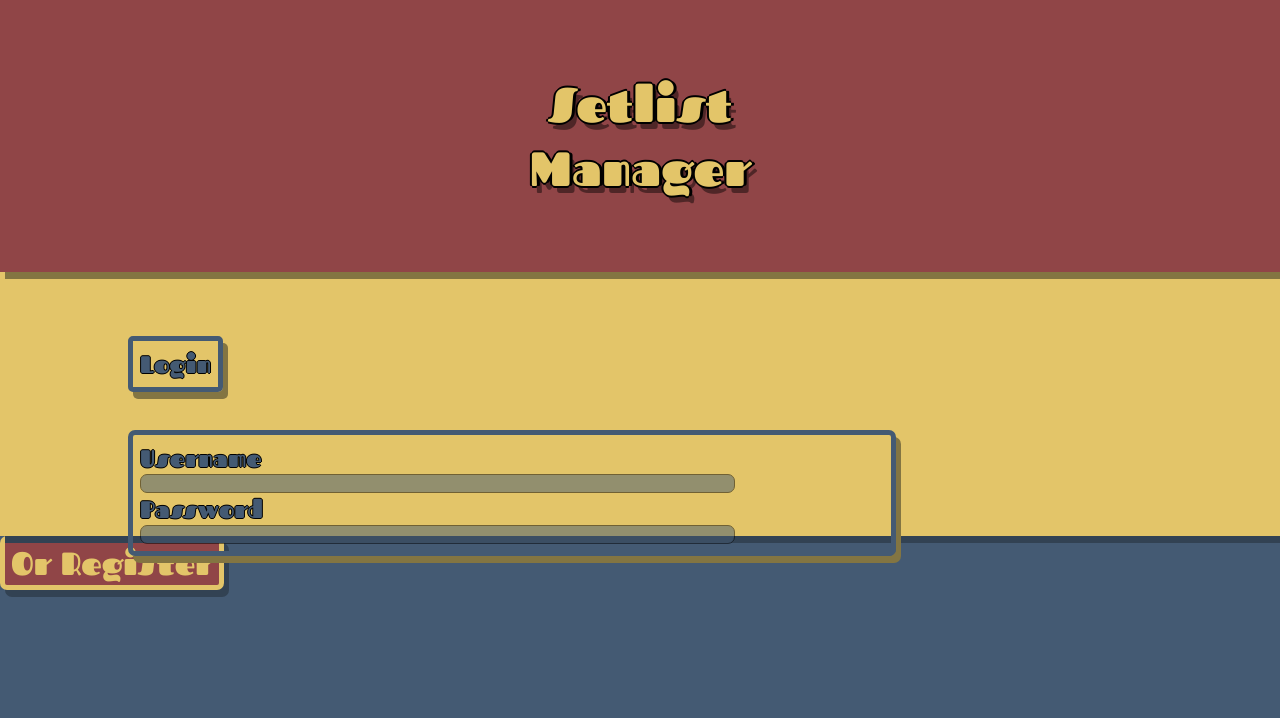
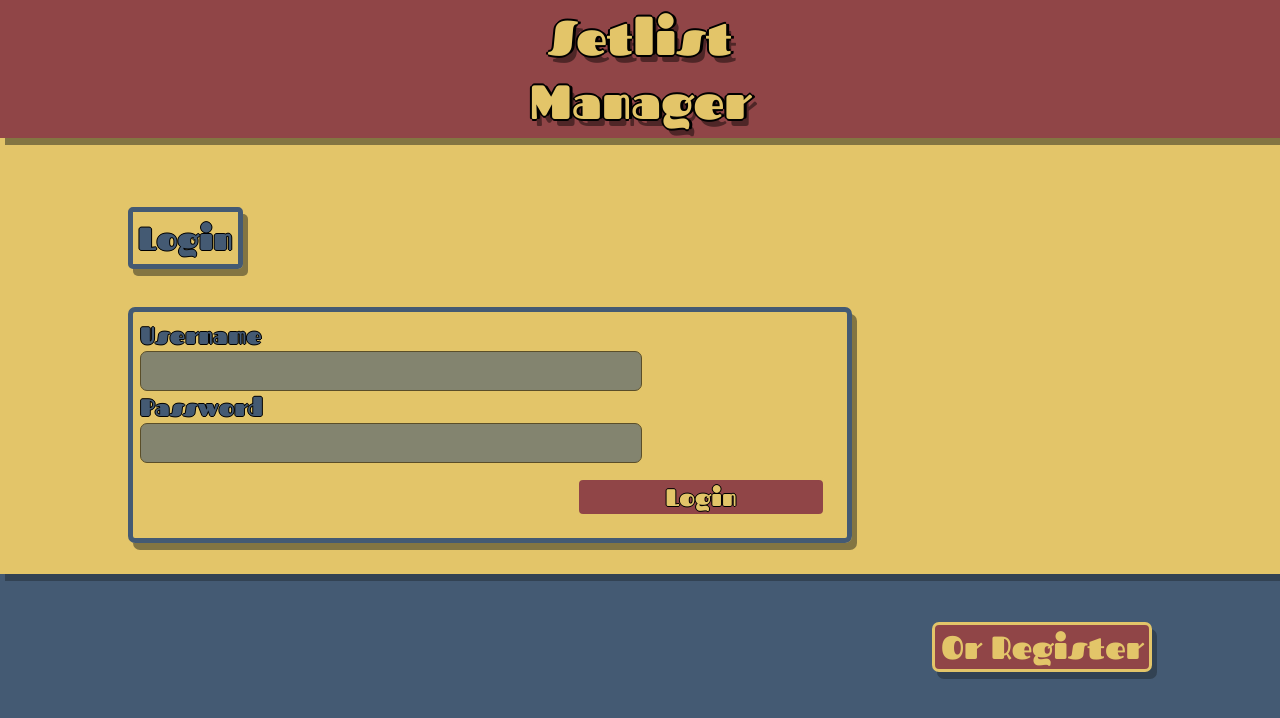
Before and after one commit to Big-beatz/setlist-manager, a React (Create React App) app: page /login in a window 1280 px wide. Shown: the top 718 px of the page. Built offline with nearby package versions, Linux system fonts and the light colour scheme.

Commit message:
register en login pagina dezelfde pagina gemaakt, input blijft staan als ik wissel

```diff
--- a/src/App.js
+++ b/src/App.js
@@ -1,9 +1,8 @@
 import logo from './logo.svg';
-import React, {useEffect} from 'react'
+import React from 'react'
 import {Routes, Route, Navigate} from 'react-router-dom'
 import './App.scss';
 import Login from "./pages/login/Login";
-import Register from "./pages/register/Register";
 import Profile from "./pages/profile/Profile";
 import MySetlists from "./pages/mySetlists/MySetlists";
 import NewSetlist from "./pages/newSetlist/NewSetlist";
@@ -15,7 +14,7 @@ function App() {
           <Routes>
             <Route exact path="/" element={<Navigate to="/login" />} />
             <Route path="/login" element={<Login />} />
-            <Route path="/register" element={<Register />} />
+            <Route path="/home" element={<Homepage />} />
             <Route path="/profile" element={<Profile />} />
             <Route path="/my-setlists" element={<MySetlists />} />
             <Route path="/new-setlist" element={<NewSetlist />} />
--- a/src/components/Background/Background.js
+++ b/src/components/Background/Background.js
@@ -4,9 +4,9 @@ import './Background.scss'
 function Background(props){
     return(
     <div className="background">
-        <div className="background--top">{props.top}</div>
-        <div className="background--center">{props.center}</div>
-        <div className="background--bottom">{props.bottom}</div>
+        <div className="background__top">{props.top}</div>
+        <div className="background__center">{props.center}</div>
+        <div className="background__bottom">{props.bottom}</div>
     </div>
         )
 }
--- a/src/components/Background/Background.scss
+++ b/src/components/Background/Background.scss
@@ -23,37 +23,44 @@ body {
     .background {
       height: 100%;
       width: 100%;
+      display: flex;
+      flex-direction: column;
+      position: absolute;
 
-      .background--top {
+      .background__top {
         width: 100%;
-        height: 34%;
         background-color: $red;
         box-shadow: $yellow-shadow;
         position: relative;
-        z-index: 0;
+        z-index: 2;
         display: flex;
         flex-direction: column;
         justify-content: center;
         align-items: center;
+        flex-grow: 1;
       }
 
 
-      .background--center {
+      .background__center {
         width: 100%;
-        height: 33%;
         background-color: $yellow;
         box-shadow: $blue-shadow;
         position: relative;
-        z-index: -1;
+        z-index: 1;
+        display: flex;
         flex-direction: column;
+        justify-content: center;
+        flex-grow: 1;
       }
 
-      .background--bottom {
+      .background__bottom {
         width: 100%;
-        height: 33%;
         background-color: $blue;
         position: relative;
-        z-index: -2;
+        z-index: 0;
+        flex-grow: 1;
+        display: flex;
+        flex-direction: column;
       }
     }
   }
--- a/src/components/Button/Button.js
+++ b/src/components/Button/Button.js
@@ -1,9 +1,14 @@
 import React from 'react'
 import './Button.scss'
 
-function Button({children, className}){
+function Button({children, className, type, onClick}){
     return(
-        <button type="button" className={className}>{children}</button>
+        <button
+            type={type}
+            onClick={onClick}
+            className={className}>
+            {children}
+        </button>
     )
 }
 
--- a/src/pages/login/Login.js
+++ b/src/pages/login/Login.js
@@ -1,9 +1,22 @@
-import React from 'react'
+import React, {useState, useEffect} from 'react'
 import './Login.scss'
 import Background from "../../components/Background/Background";
 import Button from "../../components/Button/Button";
+import {useNavigate, Navigate} from "react-router";
 
 function Login(){
+    const navigate = useNavigate();
+    const [clicked, setClicked] = useState(false)
+
+    function handleSubmit(e){
+        e.preventDefault();
+        console.log("Ingelogd")
+        if(clicked){
+            console.log("geregistreerd")
+        }
+
+    }
+
     return (
         <Background
             top={
@@ -12,14 +25,77 @@ function Login(){
                     <h1 className="manager">Manager</h1>
                 < />
             }
-            center={
+            center={ clicked ?
                 <>
-                    <h2 className="login" >
+                    <span>
+                        <h2 className="register-form__h2">
+                            Register
+                        </h2>
+                    </span>
+                    <form
+                        className="register-form"
+                        onSubmit={handleSubmit}
+                    >
+                        <label
+                            htmlFor="mailadres"
+                            id="mailadres"
+                        >
+                            E-mailadres
+                        </label>
+                        <input
+                            type="text"
+                            id="mailadres"
+                        />
+                        <label
+                            htmlFor="username"
+                            id="username"
+                        >
+                            Username
+                        </label>
+                        <input
+                            type="text"
+                            id="username"
+                        />
+                        <label
+                            htmlFor="password"
+                            id="password"
+                        >
+                            Password
+                        </label>
+                        <input
+                            type="password"
+                            id="password"
+                        />
+                        <label
+                            htmlFor="password-again"
+                            id="password-again"
+                        >
+                            Password again
+                        </label>
+                        <input
+                            type="password"
+                            id="password-again"
+                        />
+                        <Button
+                            type="submit"
+                            className="register-form__button"
+                        >
+                            Finish
+                        </Button>
+                    </form>
+                </>
+                :
+
+                <>
+                    <span className="login">
+                        <h2 className="login__h2">
                             Login
                         </h2>
+                    </span>
                     <form
                         action=""
                         className="loginForm"
+                        onSubmit={handleSubmit}
                     >
                             <label htmlFor="" id="username">
                                 Username
@@ -35,21 +111,47 @@ function Login(){
                             <input
                                 type="password"
                             />
+                            <Button
+                            type="submit"
+                            className="loginForm__button"
+                            >
+                                <span className="loginButton__span">Login</span>
+                            </Button>
                     </form>
                 < />
                     }
-            bottom={
+
+                    bottom={clicked ?
                     <>
                     <Button
-                    className="registerButton"
-                    onClick={console.log("geklikt")}
+                            type="button"
+                            className="registerButton--cancel-register"
+                            onClick={() => {
+                                setClicked(false)
+                            }}
                             >
+                                <span>
+                                        Cancel
+                                </span>
+                    </Button>
+                        </>
+                :
+                        <>
+                            <Button
+                                type="button"
+                                className="registerButton--start-register"
+                                onClick={() => {
+                                    setClicked(true)
+                                }}
+                            >
+                                <span>
                                     Or Register
+                                </span>
                             </Button>
+
                         < />
             }
                 />
                 )
             }
-
                 export default Login
--- a/src/pages/login/Login.scss
+++ b/src/pages/login/Login.scss
@@ -10,24 +10,32 @@ $fascinate: 'Fascinate', sans-serif;
 $header-lining: -2px 0 black, 0 2px black, 3px 0 black, 0 -2px black;
 $content-lining: -1px 0 black, 0 1px black, 1px 0 black, 0 -1px black;
 
+
   .setlist, .manager{
     color: $yellow;
     text-shadow: $header-lining, $red-shadow;
     font-size: xxx-large;
     }
 
-.login{
+
+.login__h2, .register-form__h2{
   color: $blue;
+  font-size: xx-large;
   text-shadow: $content-lining;
   box-shadow: $yellow-shadow;
+  margin: 5% 10% 3%;
   display: inline-block;
-  padding: 7px;
+  padding: 5px;
   border: $blue solid 5px;
   border-radius: 5px;
-  margin: 5% 10% 3%;
 }
 
-.loginForm {
+.register-form__h2{
+  font-size: x-large;
+  margin: 2% 10% 3%;
+}
+
+.loginForm, .register-form {
   font-family: $fascinate;
   font-size: x-large;
   color: $blue;
@@ -38,25 +46,65 @@ $content-lining: -1px 0 black, 0 1px black, 1px 0 black, 0 -1px black;
   padding: 7px;
   display: flex;
   flex-direction: column;
-  margin-left: 10%;
-  margin-right: 30%;
+  margin: 0 0 2% 10%;
+  width: 70%;
+  max-width: 700px;
 
   input {
-    margin-right: 20%;
+    width: 80%;
+    max-width: 500px;
     background-color: $blue;
-    opacity: 0.5;
+    opacity: 0.6;
     border: black solid 1px;
-    border-radius: 7px
+    border-radius: 7px;
+    flex-shrink: 1;
+    padding: 5px 0 5px 0;
+    color: white;
+    font-famiiy: $fahkwang;
+    font-size: x-large;
+    &:focus{
+      outline: none;
+      opacity: 0.7;
+    }}
+
+  }
+
+
+  .loginForm__button, .register-form__button{
+    font-family: $fascinate;
+    text-shadow: $content-lining;
+    color: $yellow;
+    background-color: $red;
+    border: solid;
+    border-radius: 7px;
+    align-self: flex-end;
+    font-size: x-large;
+    margin: 2%;
+    width: 50%;
+    max-width: 250px;
+    &:hover{
+      background-color: $yellow;
+      color: $blue
     }
 }
 
-.registerButton{
+.background__bottom {
+  justify-content: flex-end;
+
+  .registerButton--cancel-register, .registerButton--start-register {
     font-family: $fascinate;
-  font-size: xx-large;
     color: $yellow;
     background-color: $red;
     outline: none;
-  border: $yellow, solid, 5px;
+    border: solid;
     border-radius: 7px;
+    font-size: xx-large;
     box-shadow: $blue-shadow;
+    align-self: flex-end;
+    margin: 3% 10% 10% 3%;
+    &:hover {
+      background-color: $yellow;
+      color: $red;
     }
+  }
+}
--- a/src/pages/register/Register.js
+++ /dev/null
@@ -1,10 +0,0 @@
-import React from 'react'
-import './Register.scss'
-
-function Register(){
-    return(
-        <h1>Register</h1>
-    )
-}
-
-export default Register
--- a/src/pages/register/Register.scss
+++ /dev/null
@@ -1,8 +0,0 @@
-$blue: #445A73;
-$yellow: #E3C569;
-$red: #904547;
-$blue-shadow: 5px 7px #324253;
-$yellow-shadow: 5px 7px #837542;
-$red-shadow: 5px 7px #4f2627;
-$content-font: fahkwang, sans-serif;
-$black-lining: -2px 0 black, 0 2px black, 3px 0 black, 0 -2px black;
```
Lines whose indentation alone changed are shown as unchanged.
